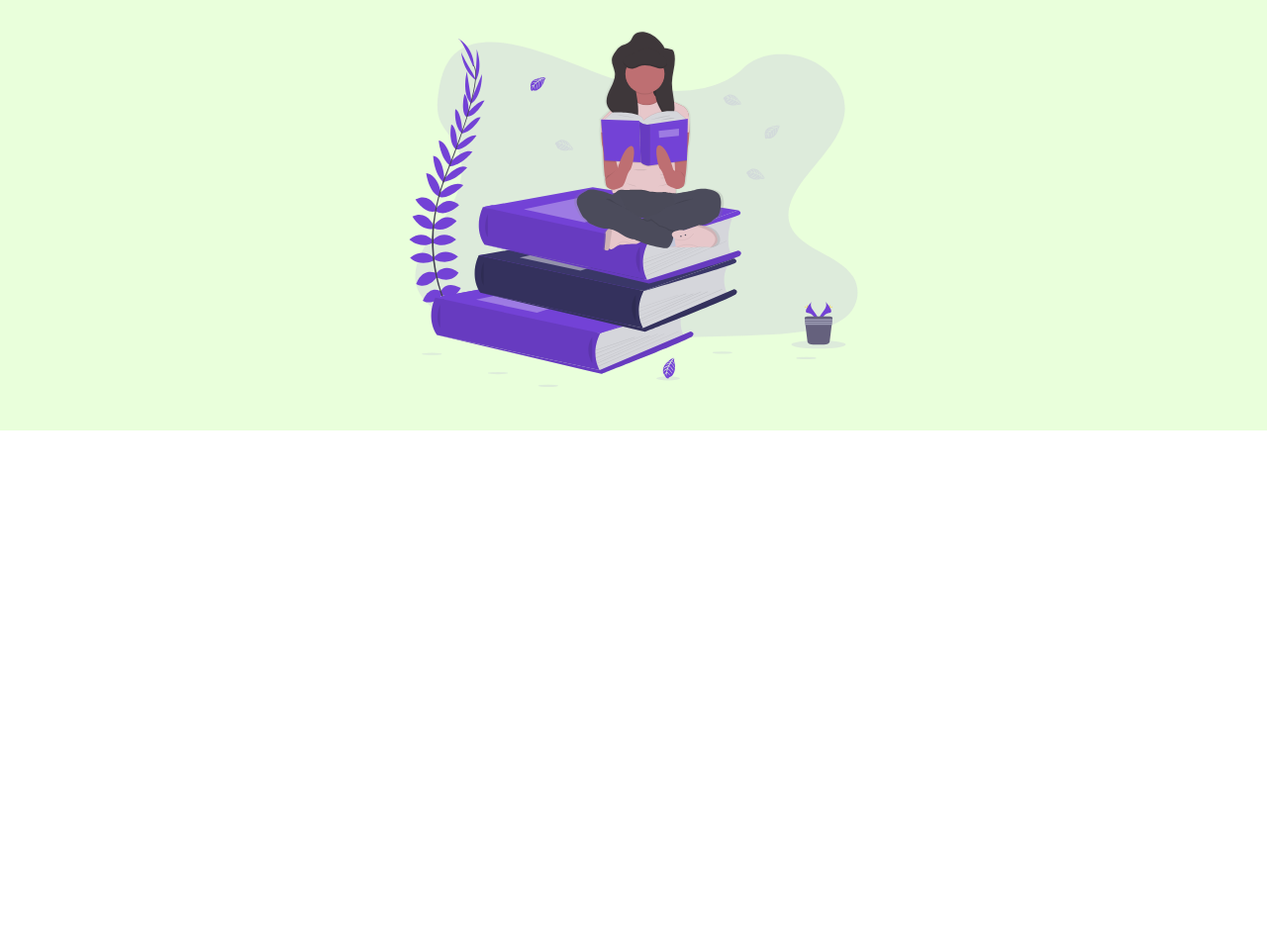
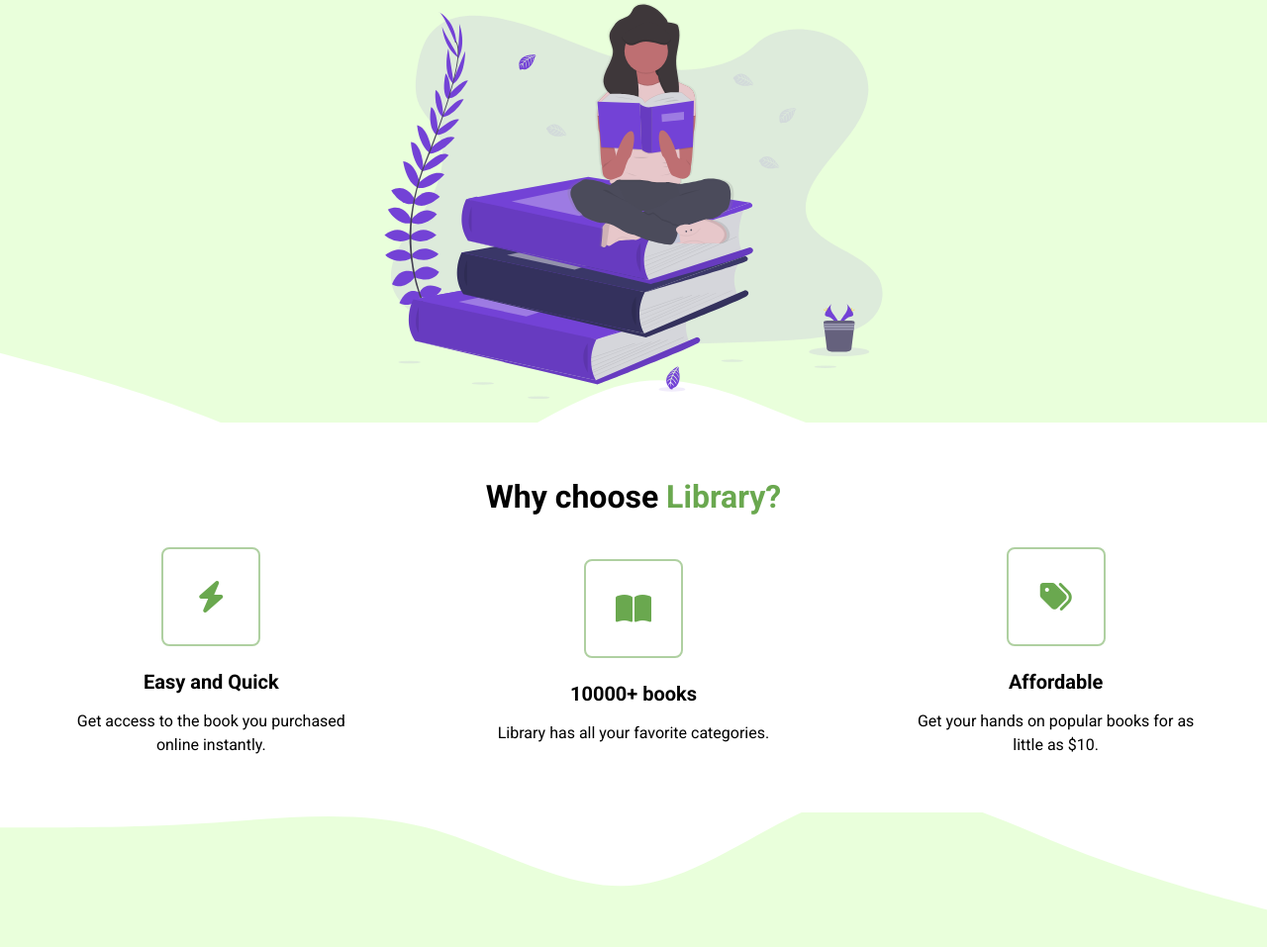
Before and after one commit to astevens104/LibraryProject, a plain HTML site: page index.html in a window 1280 px wide. Shown: the part 387-1344 px from the top of the page at 99% size. Before the commit the page ends 822 px from the top, so only its background shows below. Drawn offline with Linux system fonts and the light colour scheme.

Commit message:
highlights section

```diff
--- a/index.html
+++ b/index.html
@@ -5,7 +5,9 @@
     <meta name="viewport" content="width=device-width, initial-scale=1.0">
     <title>Library</title>
     <link rel="stylesheet" href="./style.css">
+    <script src="https://kit.fontawesome.com/c8e4d183c2.js" crossorigin="anonymous"></script>
 </head>
+
 <body>
     <section id="landing">
         <nav>
@@ -32,5 +34,62 @@
         </header>
     </section>
 
+    <main>
+        <section id="highlights">
+            <div class="container">
+                <div class="row">
+                    <h2 class="section__title">
+                        Why choose <span class="green">Library?</span>
+                    </h2>
+                    <div class="highlight__wrapper">
+                        <div class="highlight">
+                            <div class="highlight__img">
+                                <i class="fas fa-bolt"></i>
+                            </div>
+                                <h3 class="highlight__subtitle">Easy and Quick</h3>
+                                <p class="highlight__para">
+                                    Get access to the book you purchased online instantly.
+                                </p>
+                        </div>
+                        <div class="highlight">
+                            <div class="highlight__img">
+                                <i class="fas fa-book-open"></i>
+                            </div>
+                                <h3 class="highlight__subtitle">10000+ books</h3>
+                                <p class="highlight__para">
+                                    Library has all your favorite categories.
+                                </p>
+                        </div>
+                        <div class="highlight">
+                            <div class="highlight__img">
+                                <i class="fas fa-tags"></i>
+                            </div>
+                                <h3 class="highlight__subtitle">Affordable</h3>
+                                <p class="highlight__para">
+                                    Get your hands on popular books for as little as $10.
+                                </p>
+                        </div>
+                    </div>
+                </div>
+            </div>
+        </section>
+
+        <section id="features">
+            <div class="container">
+                <div class="row">
+
+                </div>
+            </div>
+        </section>
+
+         <section id="recent">
+            <div class="container">
+                <div class="row">
+
+                </div>
+        </section>
+
+    </main>
+
 </body>
 </html>
--- a/style.css
+++ b/style.css
@@ -4,6 +4,11 @@
     margin: 0;
     box-sizing: border-box;
     font-family: "Roboto", sans-serif;
+}
+
+body {
+    max-width: 100vw;
+    overflow-x: hidden;
 }
 
 nav{
@@ -13,9 +18,11 @@
 
 img {
     width: 100%;
-    height: 100%;
-    max-height: 50vh;
-    padding: 20px;
+    height: 50vh;
+}
+
+p {
+    line-height: 1.5;
 }
 
 .nav__container {
@@ -43,6 +50,36 @@
 
 li {
     list-style-type: none;
+}
+
+h1 {
+    font-size: 56px;
+    color:#6aa84f;
+    margin-bottom: 24px;
+    text-align: center;
+}
+
+h2 {
+    font-size: 32px;
+    margin-bottom: 32px;
+    text-align: center;
+}
+
+button {
+    cursor: pointer;
+}
+
+button:active {
+    transform: translateY(1px);
+}
+
+.btn {
+    background-color: #6aa84f;
+    color: white;
+    font-size: 20px;
+    padding: 12px 24px;
+    border-radius: 4px;
+    border: none;
 }
 
 .nav__link {
@@ -80,12 +117,12 @@
 .header__container {
     width: 100%;
     max-width: 720px;
+    padding-top: 16px;
     margin: 0 auto;
     height: 100%;
     display: flex;
     flex-direction: column;
     justify-content: space-around;
-    padding-top: 24px;
 }
 
 .header__description {
@@ -94,36 +131,106 @@
     align-items: center;
 }
 
-h1 {
-    font-size: 56px;
-    color:#6aa84f;
+
+
+.header__img--wrapper {
+    padding: 20px;
+    z-index: 2;
+}
+
+.container {
+    padding: 56px 0;
+}
+
+.row {
+    width: 100%;
+    max-width: 1200;
+    margin: 0 auto;
+}
+
+/*
+
+HIGHLIGHTS
+
+*/
+
+#highlights {
+    position: relative;
+    max-width: 100vw;
+}
+
+#highlights:before {
+    background: url('assets/wave.svg');
+    content: "";
+    position: absolute;
+    width: 101vw;
+    height: 12vw;
+    top: 1px;
+    left: 0;
+    z-index: 1;
+    background-size: cover;
+    background-repeat: no-repeat;
+    transform: translateY(-100px);
+}
+
+#highlights:after {
+    background: url('assets/wave.svg');
+    content: "";
+    position: absolute;
+    width: 101vw;
+    height: 12vw;
+    bottom: 1px;
+    left: 0;
+    z-index: 1;
+    background-size: cover;
+    background-repeat: no-repeat;
+    transform: translateY(132px) rotate(180deg);
+}
+
+.highlight__wrapper {
+    display: flex;
+    flex-wrap: wrap;
+}
+
+.highlight {
+    width: calc(100% / 3);
+    display: flex;
+    align-items: center;
+    justify-content: center;
+    flex-direction: column;
+
+}
+
+.highlight__para {
+    text-align: center;
+    max-width: 280px;
+}
+
+.highlight__img {
+    border: 2px solid #6aa84f88;
+    color: #6aa84f;
+    height: 100px;
+    width: 100px;
+    display: flex;
+    align-items: center;
+    justify-content: center;
+    border-radius: 8px;
+    font-size: 32px;
     margin-bottom: 24px;
+}
+
+.highlight__subtitle {
+    font-size: 20px;
+    margin-bottom: 16px;
     text-align: center;
 }
 
-h2 {
-    font-size: 32px;
-    margin-bottom: 32px;
-    text-align: center;
-}
+/*
 
-button {
-    cursor: pointer;
-}
+FEATURES
 
-button:active {
-    transform: translateY(1px);
-}
+*/
 
-.btn {
-    background-color: #6aa84f;
-    color: white;
-    font-size: 20px;
-    padding: 12px 24px;
-    border-radius: 4px;
-    border: none;
-}
-
-.header__img--wrapper {
-    padding: 20px;
-}
+#features {
+    background-color: #e9ffdb;
+    height: 1000px;
```
